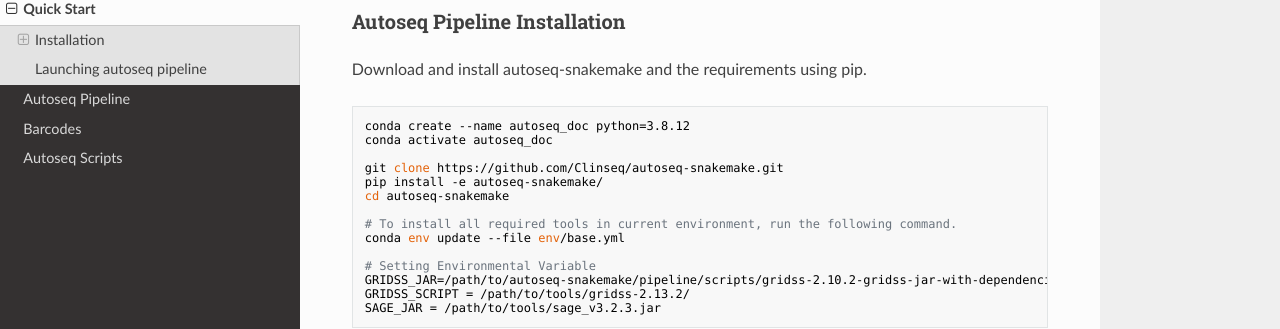
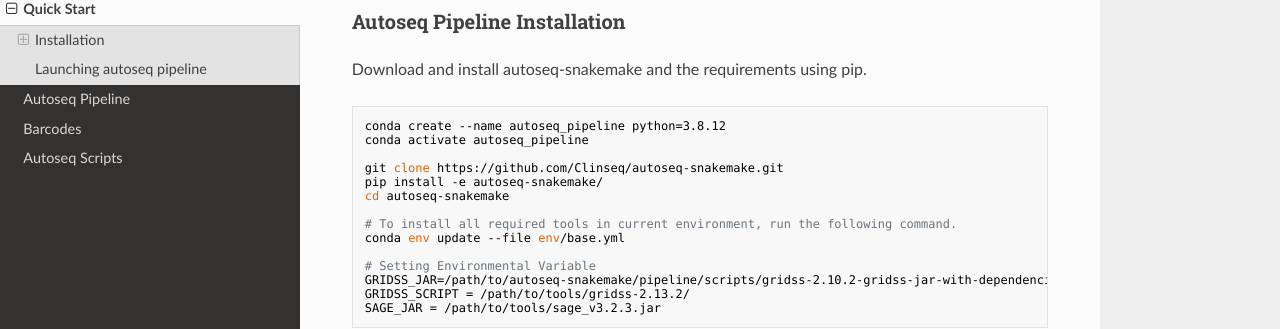
Before and after one commit to ClinSeq/autoseq-snakemake, an MkDocs documentation site: the page built from docs/quick_start.md, in a window 1280 px wide and 900 px high, scrolled down 2310 px. Shown: the part 141-470 px from the top of the window. Built offline with MkDocs 1.6.1, drawn with Linux system fonts in a browser that asks for light colours; nearby versions of some CDN libraries.

Commit message:
Update quick_start.md

````diff
--- a/docs/quick_start.md
+++ b/docs/quick_start.md
@@ -113,8 +113,8 @@
 Download and install autoseq-snakemake and the requirements using pip.
 
 ```sh
-conda create --name autoseq_doc python=3.8.12
-conda activate autoseq_doc
+conda create --name autoseq_pipeline python=3.8.12
+conda activate autoseq_pipeline
 
 git clone https://github.com/Clinseq/autoseq-snakemake.git
 pip install -e autoseq-snakemake/
````
